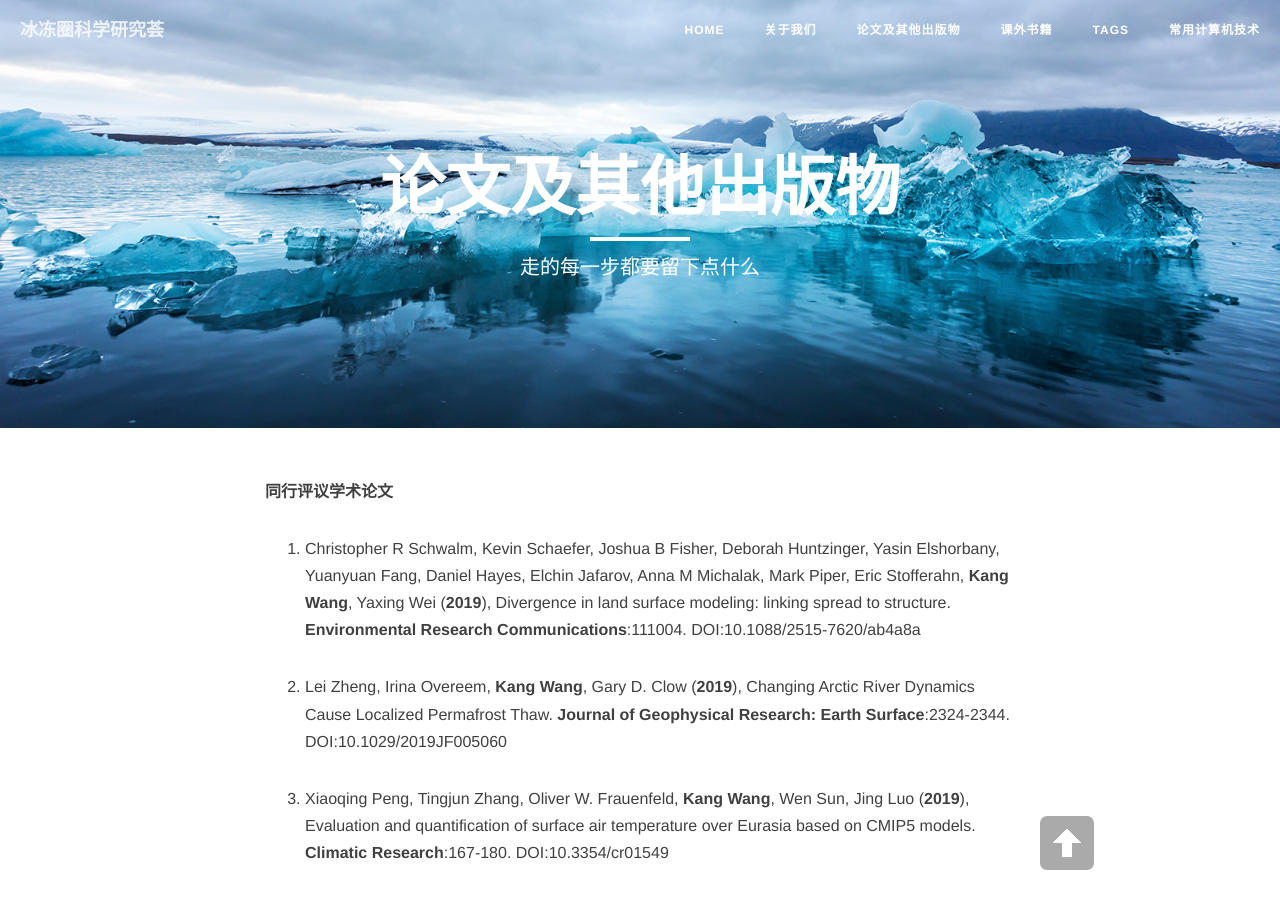
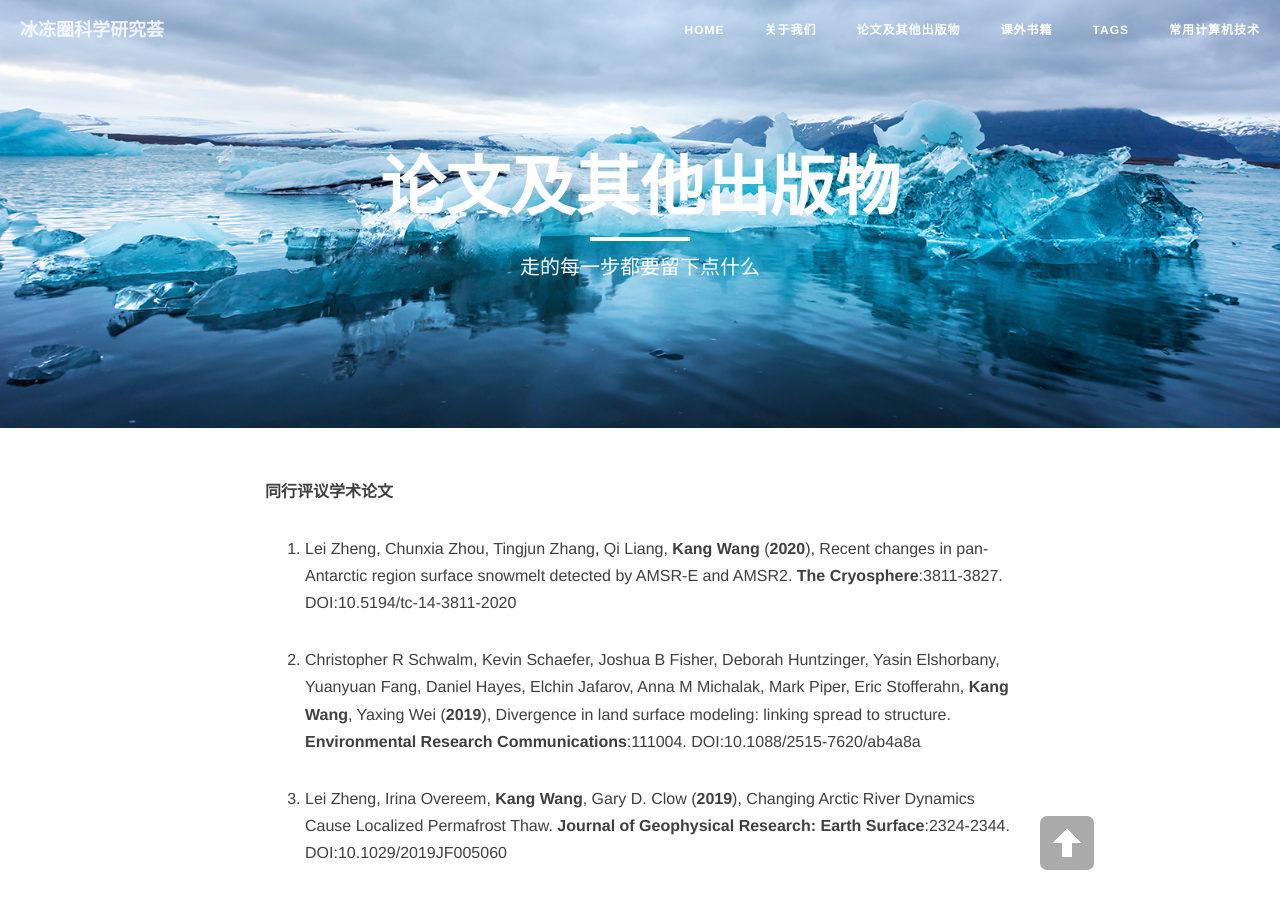
Before and after one commit to CryoECNU/cryoecnu.github.io, a Jekyll site: the page built from publication.md, in a window 1280 px wide and 900 px high. Built offline with Jekyll 4.4.1, drawn with Linux system fonts in a browser that asks for light colours; nearby versions of some CDN libraries.

Commit message:
Update publication.md

```diff
--- a/publication.md
+++ b/publication.md
@@ -6,6 +6,12 @@ header-img: "img/top.png"
 ---
 
 **同行评议学术论文**
+
+1. Lei Zheng, Chunxia Zhou, Tingjun Zhang, Qi Liang, **Kang Wang**
+(**2020**),
+Recent changes in pan-Antarctic region surface snowmelt detected by AMSR-E and AMSR2.
+**The Cryosphere**:3811-3827.
+[DOI:10.5194/tc-14-3811-2020](https://doi.org/10.5194/tc-14-3811-2020)
 
 1. Christopher R Schwalm, Kevin Schaefer, Joshua B Fisher, Deborah Huntzinger, Yasin Elshorbany, Yuanyuan Fang, Daniel Hayes, Elchin Jafarov, Anna M Michalak, Mark Piper, Eric Stofferahn, **Kang Wang**, Yaxing Wei
 (**2019**),
```
